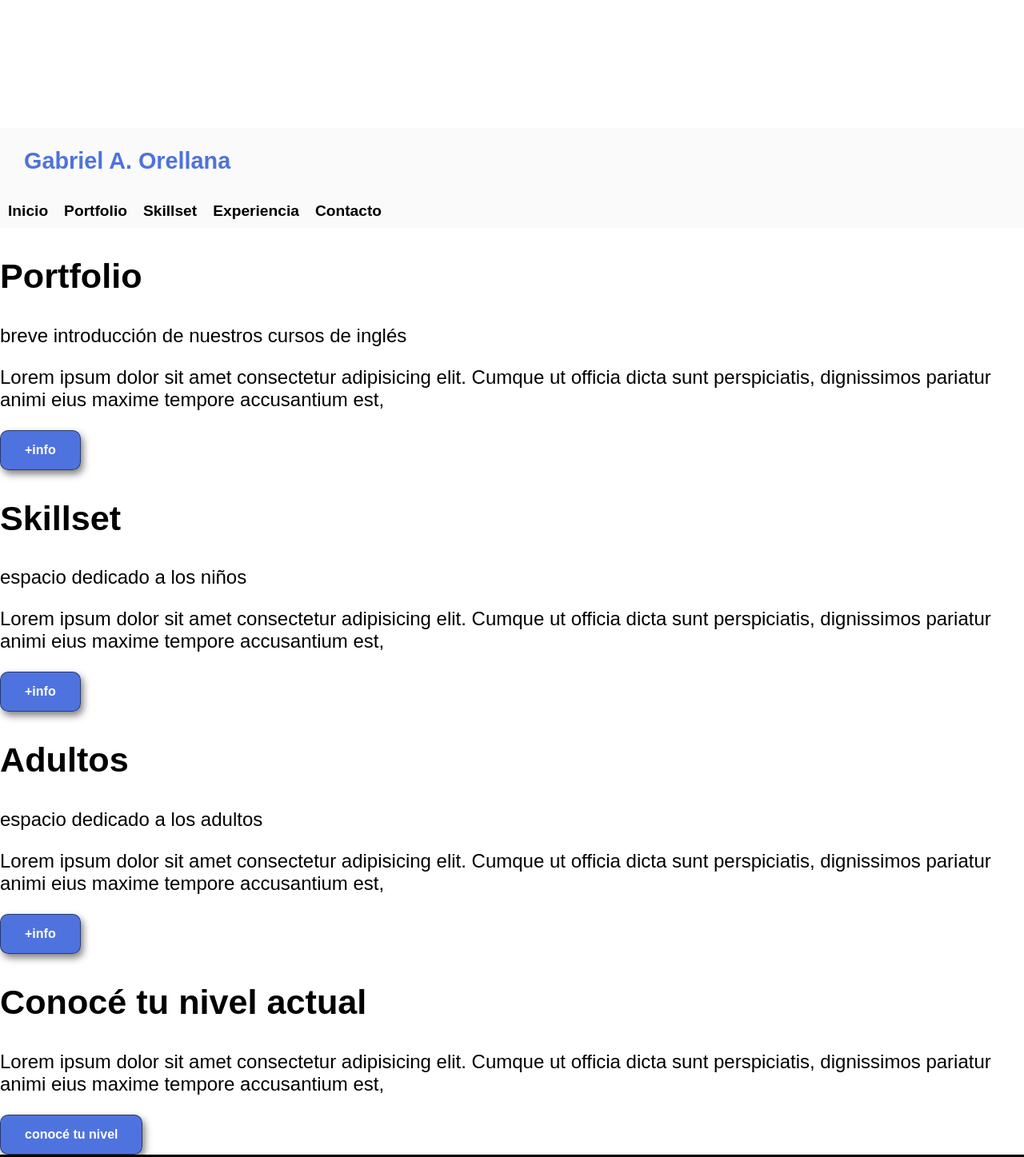
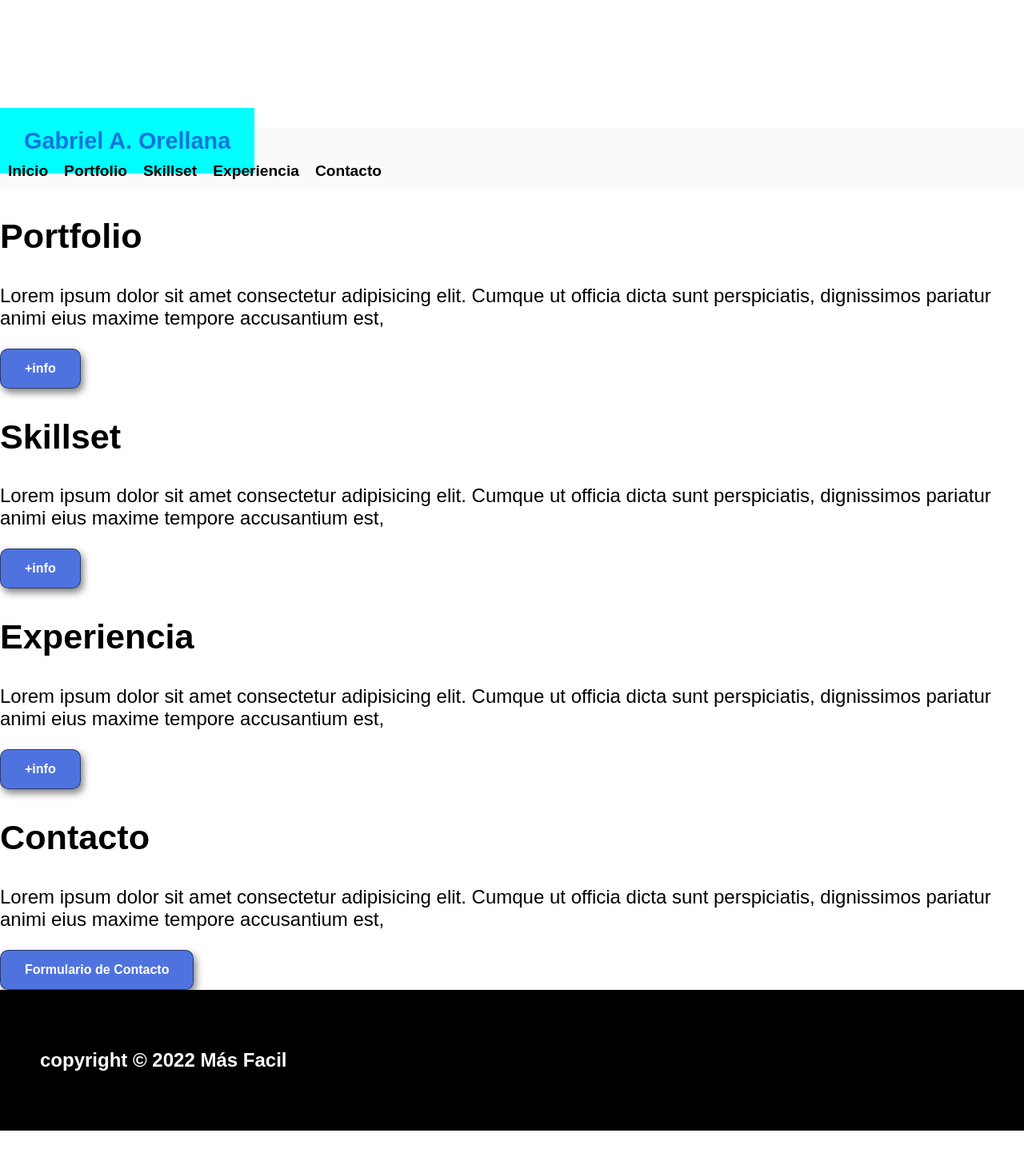
Before and after one commit to Unbroken13/B.A.M-C42, a plain HTML site: page index.html in a window 1280 px wide. Shown: the part 560-2007 px from the top of the page at 80% size. After the commit the page ends 1974 px from the top, so only its background shows below. Drawn offline with Linux system fonts and the light colour scheme.

Commit message:
cambios de estructuras

```diff
--- a/index.html
+++ b/index.html
@@ -4,7 +4,7 @@
 
     <head>
         <meta charset="utf-8">
-        <title>Más facil ISPC</title>
+        <title>Gabriel Orellana | Portafolio</title>
         <link rel="stylesheet" href="/style.css">
     </head>
 
@@ -31,7 +31,6 @@
         <section id="Portfolio">
             <div class="container">
                 <H2>Portfolio</H2>
-                <p>breve introducción de nuestros cursos de inglés</p>
                 <p>Lorem ipsum dolor sit amet consectetur adipisicing elit. Cumque ut officia dicta sunt perspiciatis, dignissimos pariatur animi eius maxime tempore accusantium est,</p>
                 <button>+info</button>
             </div>
@@ -40,7 +39,6 @@
         <section id="Skillset">
             <div class="container">
                 <h2>Skillset</h2>
-                <p>espacio dedicado a los niños</p>
                 <p>Lorem ipsum dolor sit amet consectetur adipisicing elit. Cumque ut officia dicta sunt perspiciatis, dignissimos pariatur animi eius maxime tempore accusantium est,</p>
                 <button>+info</button>
             </div>
@@ -48,8 +46,7 @@
 
         <section id="Experiencia">
             <div class="container">
-                <h2>Adultos</h2>
-                <p>espacio dedicado a los adultos</p>
+                <h2>Experiencia</h2>
                 <p>Lorem ipsum dolor sit amet consectetur adipisicing elit. Cumque ut officia dicta sunt perspiciatis, dignissimos pariatur animi eius maxime tempore accusantium est,</p>
                 <button>+info</button>
             </div>
@@ -58,9 +55,9 @@
 
         <section id="Contacto">
             <div class="container">
-                <h2>Conocé tu nivel actual</h2>
+                <h2>Contacto</h2>
                 <p>Lorem ipsum dolor sit amet consectetur adipisicing elit. Cumque ut officia dicta sunt perspiciatis, dignissimos pariatur animi eius maxime tempore accusantium est,</p>
-                <button>conocé tu nivel</button>
+                <button>Formulario de Contacto</button>
             </div>
 
         </section>
--- a/style.css
+++ b/style.css
@@ -16,6 +16,8 @@ header{background-color: rgb(250, 250, 250);
 }
 
 header .logo{
+    background-color: aqua;
+    display: inline;
     margin: 0;
     padding: 25px 30px;
     font-weight: bolder;
```
